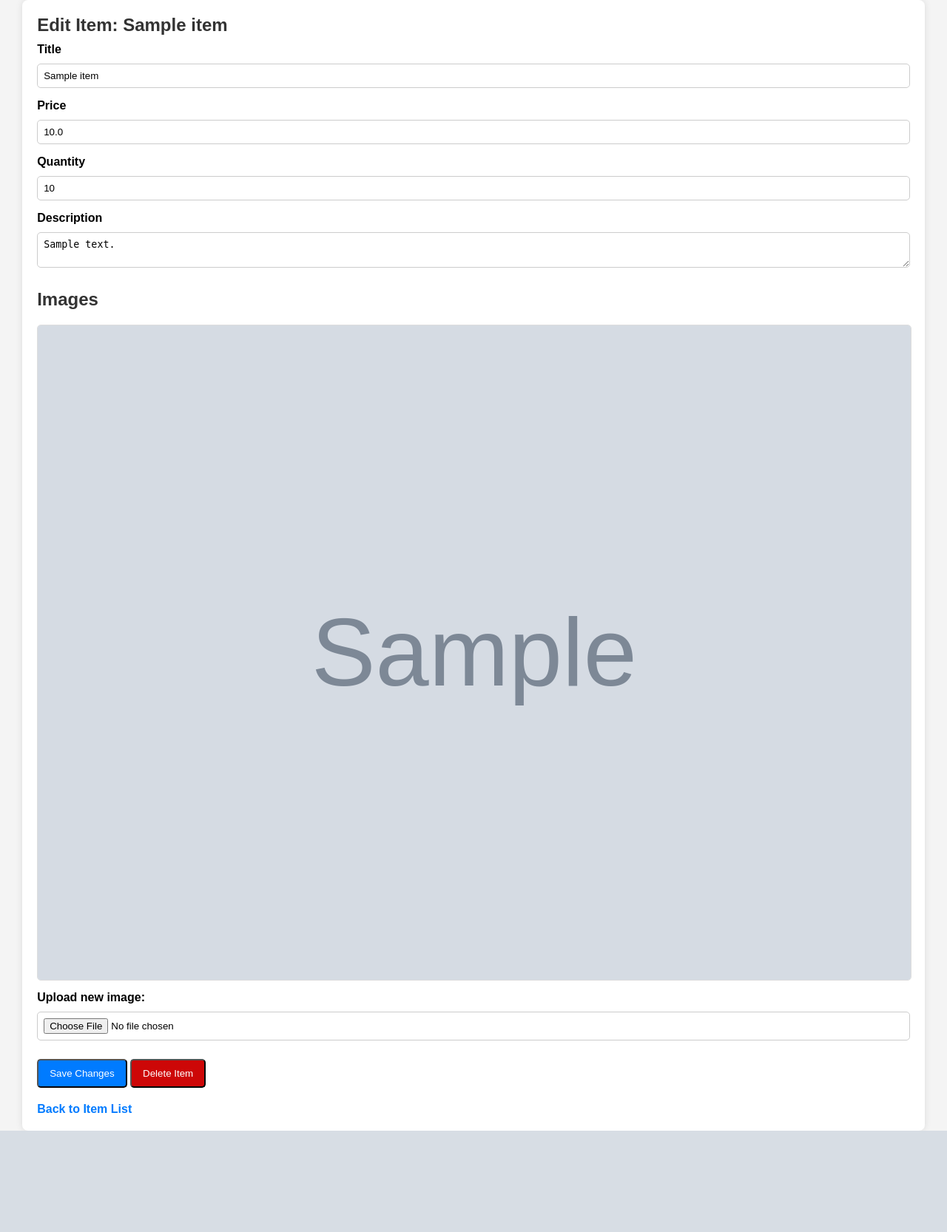
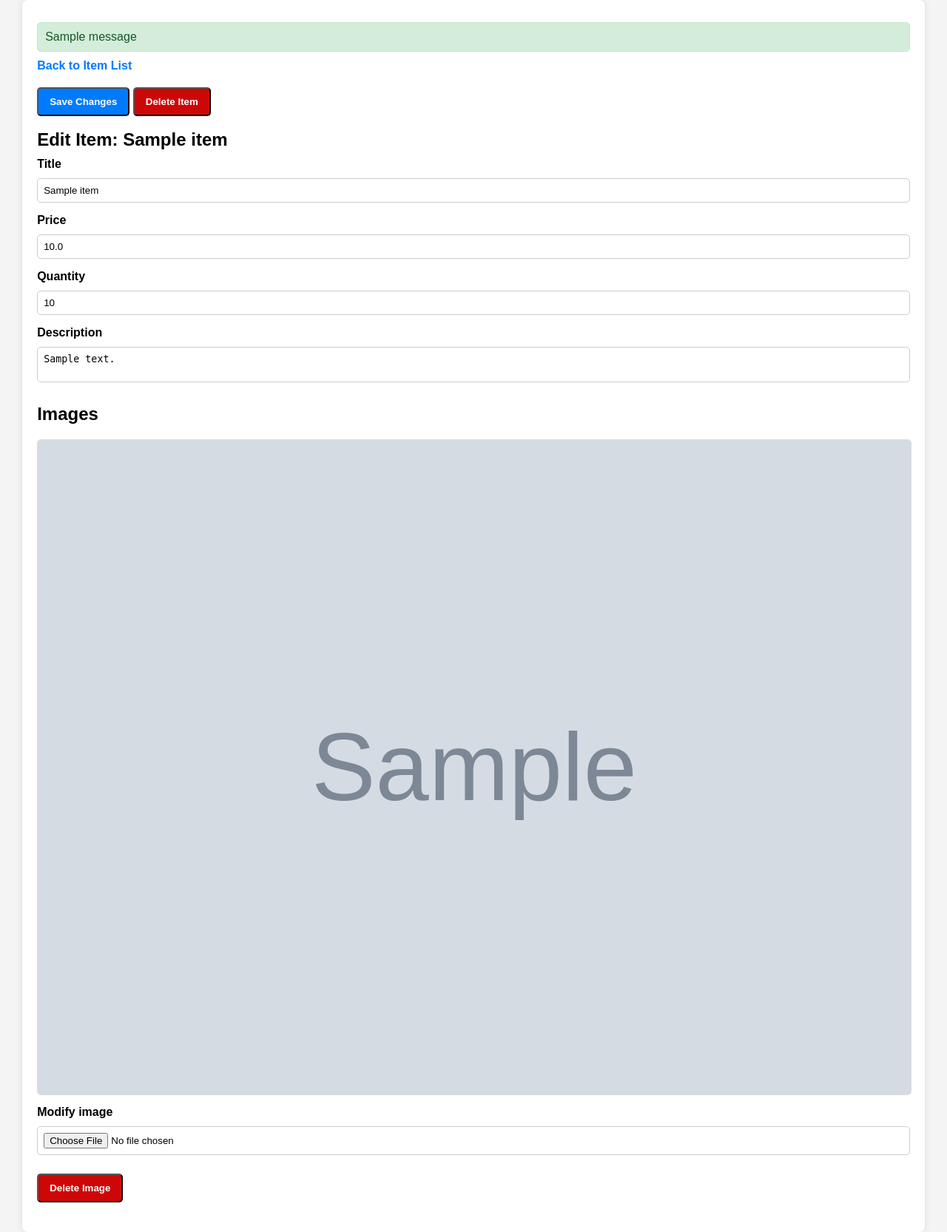
Before and after one commit to PeterStoytchev/epren-webshop, a Flask app: page /admin/item_details/1 in a window 1280 px wide. Shown: the whole page at 74% size. Before the commit the page ends 1529 px from the top, so only its background shows below. Run offline with Flask 3, Linux system fonts and the light colour scheme; tables that the repository leaves empty hold one stand-in row (values such as "Sample post"); grey boxes marked "Sample" are stand-in pictures; one stand-in notice (Sample message) is shown; parts of the project's set-up code (start-up, migrations or seed data) failed here and were passed over.

Commit message:
html and css tweaks, editing and item, will now redirect back to that same item's edit page

```diff
--- a/static/basic.css
+++ b/static/basic.css
@@ -3,6 +3,35 @@ body {
     margin: 0;
     padding: 0 2%; /* Reduce padding to create less space on the sides */
     background-color: #f4f4f4; /* Single background color for the entire page */
+}
+
+button {
+    cursor: pointer;
+    margin-top: 20px;
+    display: inline-block;
+    padding: 10px 15px;
+    color: white;
+    text-decoration: none;
+    border-radius: 5px;
+    text-align: center;
+    font-family: Arial, sans-serif;
+    font-weight: bold;
+}
+
+.positive-button {
+    background-color: #007BFF;
+}
+
+.negative-button {
+    background-color: #cd0707;
+}
+
+.negative-button:hover {
+    background-color: #950606;
+}
+
+.positive-button:hover {
+    background-color: #0056b3;
 }
 
 table {
@@ -20,10 +49,18 @@ th {
     background-color: #f4f4f4;
 }
 
+textarea {
+    resize: none;
+}
+
 a {
     text-decoration: none;
     color: #007BFF;
     font-weight: bold;
+}
+
+a:hover {
+    text-decoration: underline;
 }
 
 .container {
@@ -33,10 +70,6 @@ a {
     background-color: #fff;
     border-radius: 8px;
     box-shadow: 0 0 10px rgba(0, 0, 0, 0.1);
-}
-
-h1, h2 {
-    color: #333;
 }
 
 .item-details {
@@ -83,36 +116,6 @@ h1, h2 {
     border: 1px solid #ddd;
 }
 
-.positive-button {
-    margin-top: 20px;
-    display: inline-block;
-    padding: 10px 15px;
-    background-color: #007BFF;
-    color: white;
-    text-decoration: none;
-    border-radius: 5px;
-    text-align: center;
-}
-
-.negative-button {
-    margin-top: 20px;
-    display: inline-block;
-    padding: 10px 15px;
-    background-color: #cd0707;
-    color: white;
-    text-decoration: none;
-    border-radius: 5px;
-    text-align: center;
-}
-
-.negative-button:hover {
-    background-color: #950606;
-}
-
-.positive-button:hover {
-    background-color: #0056b3;
-}
-
 .flash-message {
     padding: 10px;
     margin: 10px 0;
--- a/templates/admin_add_item.html
+++ b/templates/admin_add_item.html
@@ -22,7 +22,7 @@
             <input type="text" id="quantity" name="quantity" required><br>
 
             <label for="description">Description:</label>
-            <textarea id="description" name="description"></textarea><br>
+            <textarea id="description" name="description" required></textarea><br>
 
             <label for="images">Images:</label>
             <div class="image-uploads">
--- a/templates/admin_item.html
+++ b/templates/admin_item.html
@@ -8,7 +8,27 @@
 </head>
 <body>
     <div class="container">
+        {% with messages = get_flashed_messages(with_categories=True) %}
+        {% if messages %}
+        <div>
+            {% for category, message in messages %}
+            <div class="flash-message {{ category }}">
+                {{ message }}
+            </div>
+            {% endfor %}
+        </div>
+        {% endif %}
+        {% endwith %}
+
+        <a href="{{ url_for('admin_item_list') }}">Back to Item List</a>
+        <br>
+
         <form action="{{ url_for('admin_update_item', item_id=item[0]) }}" method="POST" enctype="multipart/form-data">
+            <button type="submit" class="positive-button">Save Changes</button>
+            <button type="button" class="negative-button" onclick="confirmDelete()">Delete Item</button>
+
+            <br>
+            <br>
             <div class="item-details">
                 <h1>Edit Item: {{ item[1] }}</h1>  <!-- item[1] is the title -->
 
@@ -22,25 +42,23 @@
                 <input type="number" id="quantity" name="quantity" value="{{ item[3] }}" required>  <!-- item[3] is the quantity -->
 
                 <label for="description">Description</label>
-                <textarea id="description" name="description">{{ item[4] or '' }}</textarea>  <!-- item[4] is the description -->
+                <textarea id="description" name="description" required>{{ item[4] or '' }}</textarea>  <!-- item[4] is the description -->
 
                 <h2>Images</h2>
                 <div class="images-grid">
                     {% for image in images %}
                     <div>
                         <img src="{{ url_for('static', filename='images/' + image[0]) }}" alt="Image for {{ item[1] }}">
-                        <label for="image_{{ loop.index }}">Upload new image:</label>
+                        <label for="image_{{ loop.index }}">Modify image</label>
                         <input type="file" id="image_{{ loop.index }}" name="{{ loop.index }}">
+                        <button type="button" class="negative-button" onclick="confirmDeleteImage({{ item[0] }}, {{ loop.index }})">Delete Image</button>
                     </div>
                     {% endfor %}
                 </div>
 
-                <button type="submit" class="positive-button">Save Changes</button>
-                <button type="button" class="negative-button" onclick="confirmDelete()">Delete Item</button>
+
             </div>
         </form>
-
-        <a href="{{ url_for('admin_item_list') }}" class="back-button">Back to Item List</a>
     </div>
 
     <script>
@@ -49,6 +67,13 @@
                 window.location.href = "{{ url_for('admin_delete_item', item_id=item[0]) }}";
             }
         }
+
+        async function confirmDeleteImage(item, slot) {
+            if (confirm("Are you sure you want to delete this image?")) {
+                window.location.href = `/admin/image_delete/${item}/${slot}`;
+            }
+        }
+
     </script>
 </body>
 </html>
--- a/templates/admin_item_list.html
+++ b/templates/admin_item_list.html
@@ -5,11 +5,6 @@
     <meta name="viewport" content="width=device-width, initial-scale=1.0">
     <title>Item List</title>
     <link rel="stylesheet" type="text/css" href="{{ url_for('static', filename='basic.css') }}">
-    <style>
-        a:hover {
-            text-decoration: underline;
-        }
-    </style>
 </head>
 <body>
     <div class="container">
```
